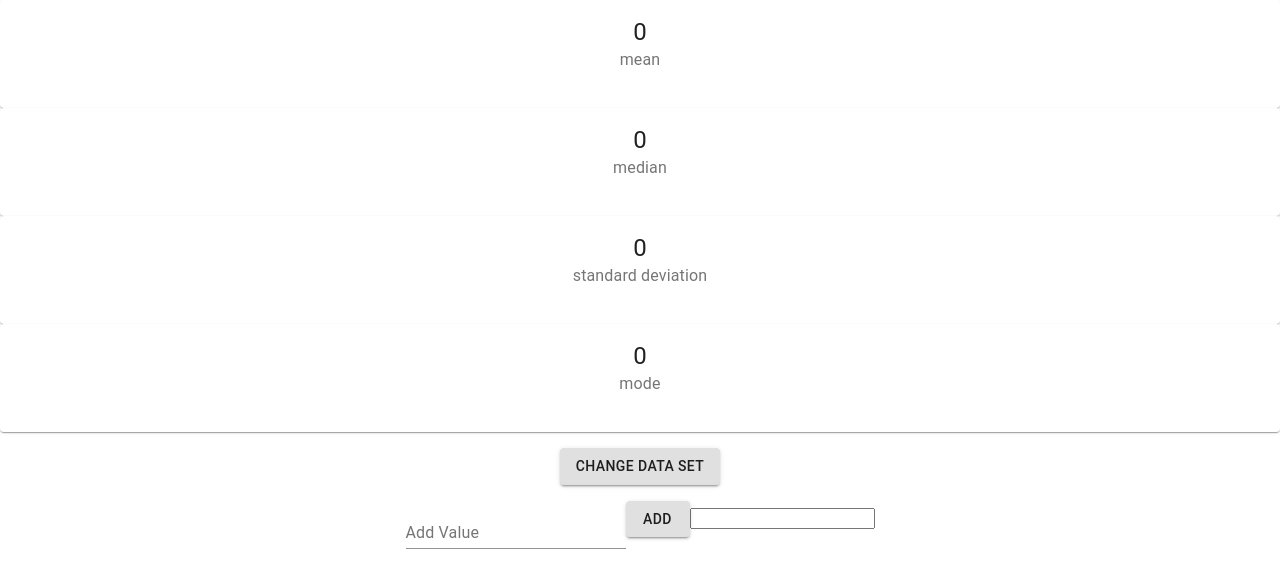
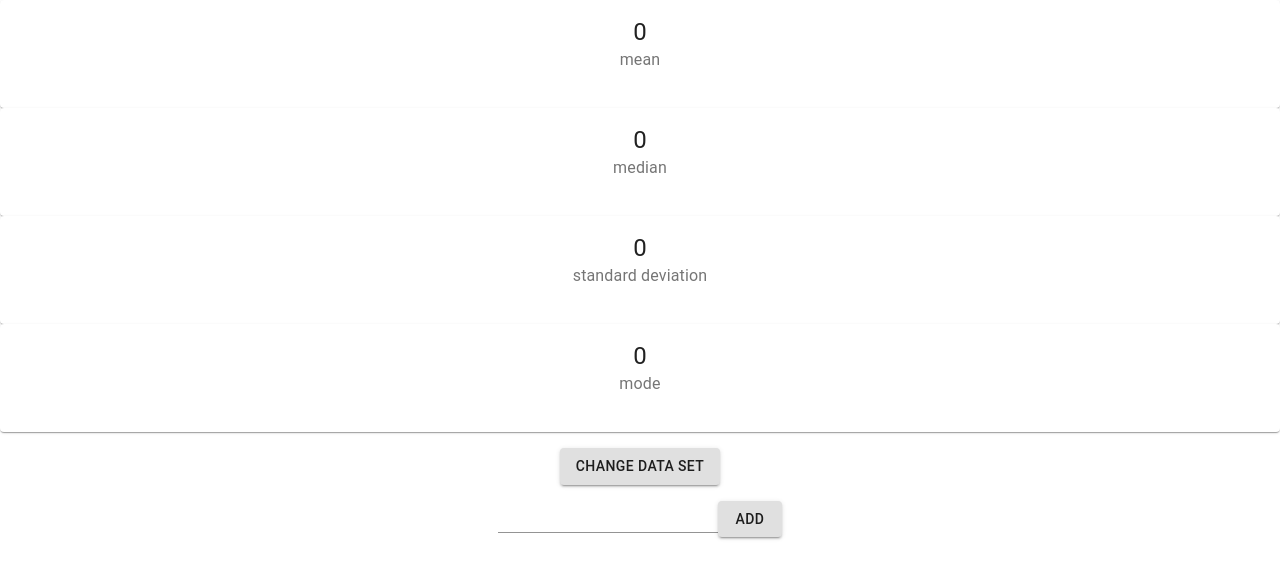
Before and after one commit to gyrevik/tandem, a React (Create React App) app: page / in a window 1280 px wide. Shown: the top 588 px of the page. Built offline with nearby package versions, Linux system fonts and the light colour scheme; no server answers.

Commit message:
TextField

```diff
--- a/src/components/Main.tsx
+++ b/src/components/Main.tsx
@@ -67,9 +67,9 @@ function Main() {
       <p />
       <MyButton ClickHandler={toggleClickHandler} message={'Change Data Set'} />
       <p />
-      <Input />
+
+      <TextField value={inputValue} onChange={handleChange} />
       <MyButton ClickHandler={addClickHandler} message={'Add'} />
-      <input value={inputValue} onChange={handleChange} />
     </div>
   );
 }
```
